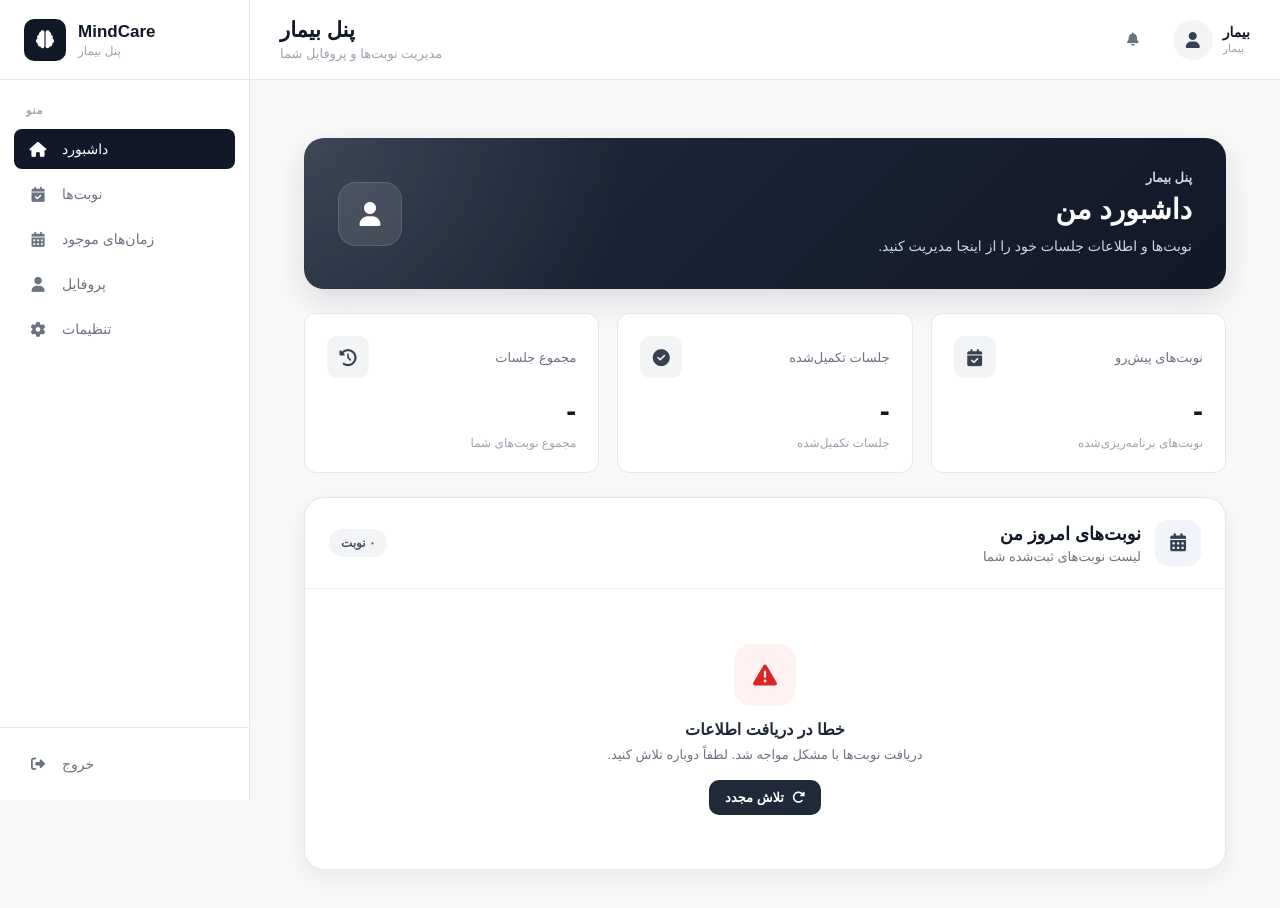
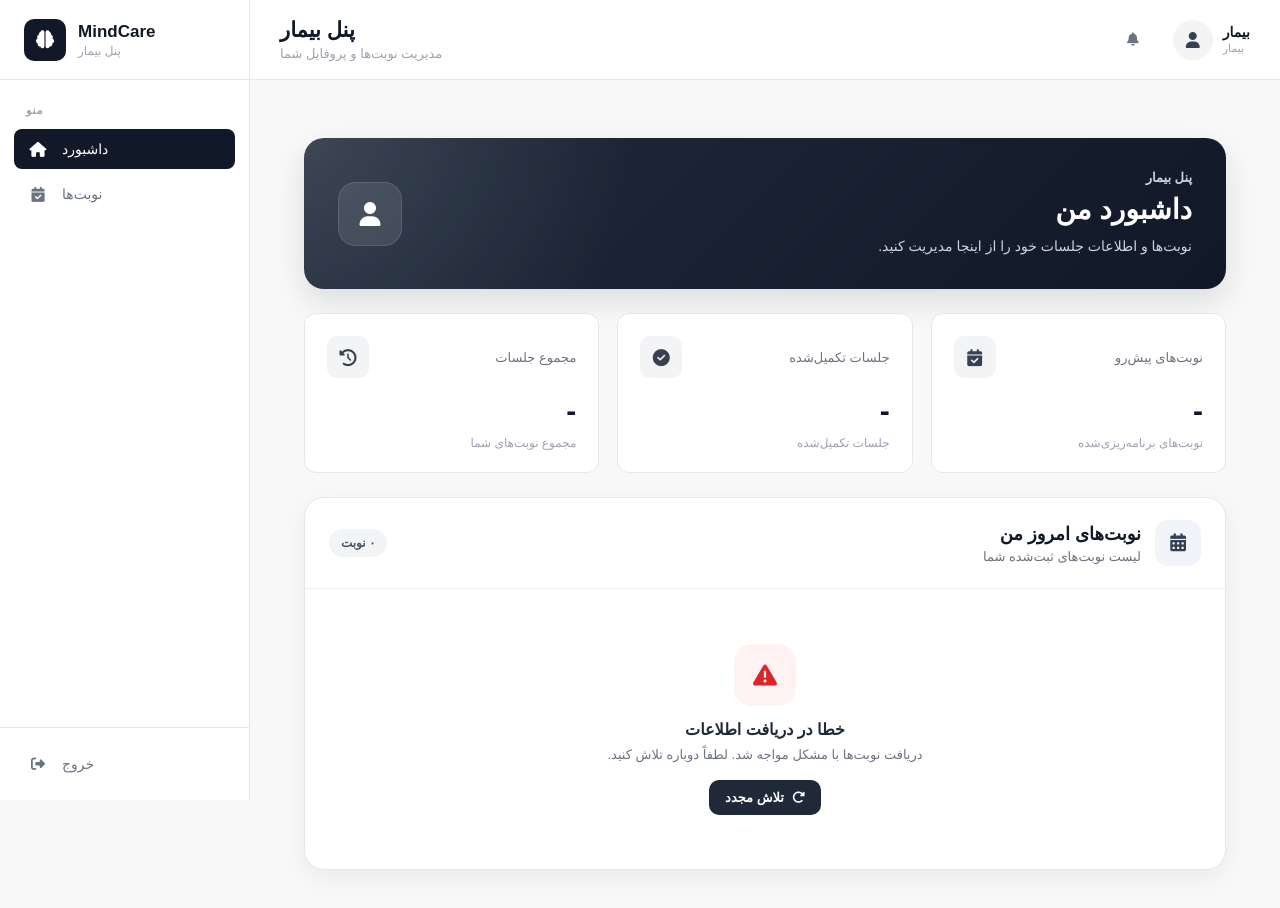
Before and after one commit to mahdi-nabikhan/mental-health-booking, an Astro site in the folder src/frontend/: page /patient in a window 1280 px wide. Built offline with nearby package versions, Linux system fonts and the light colour scheme; Astro itself is replaced by a stand-in of ours; no server answers.

```diff
--- a/src/frontend/src/components/Dashboard/PatientSidebar.astro
+++ b/src/frontend/src/components/Dashboard/PatientSidebar.astro
@@ -11,21 +11,6 @@
         label: "نوبت‌ها",
         href: "/patient/appointments",
         icon: "fa-solid fa-calendar-check",
-    },
-    {
-        label: "زمان‌های موجود",
-        href: "/patient/slots",
-        icon: "fa-solid fa-calendar-days",
-    },
-    {
-        label: "پروفایل",
-        href: "/patient/profile",
-        icon: "fa-solid fa-user",
-    },
-    {
-        label: "تنظیمات",
-        href: "/patient/settings",
-        icon: "fa-solid fa-gear",
     },
 ];
 
```
